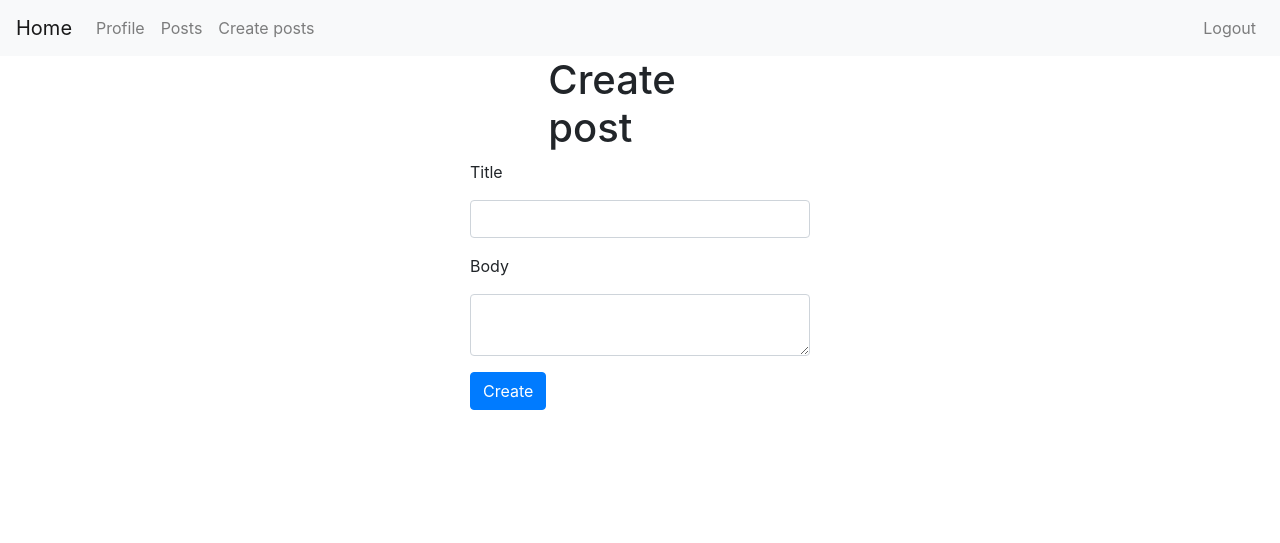
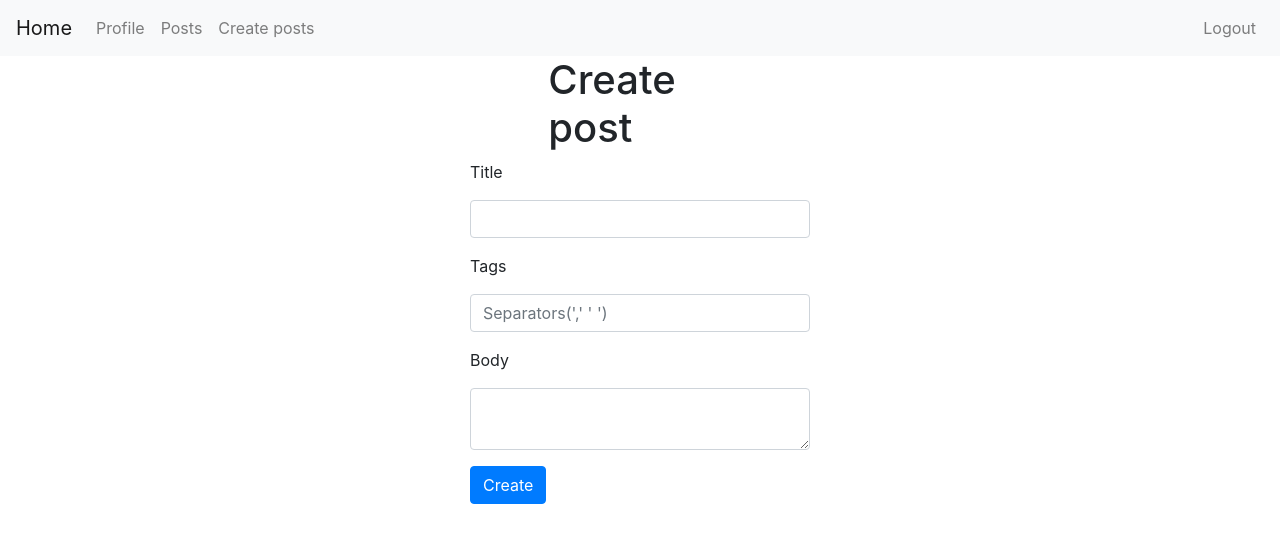
Before and after one commit to Elfreezy/8391, a Flask app: page /posts/create_post in a window 1280 px wide. Shown: the top 543 px of the page. Run offline with Flask 2, Linux system fonts and the light colour scheme; the visitor is signed in with stand-in values (Sample User, id 1); data comes from the database, SQL or seed files in the repository.

Commit message:
added tag

```diff
--- a/app/models.py
+++ b/app/models.py
@@ -1,6 +1,7 @@
 from datetime import datetime
 from slugify import slugify
 from random import randint
+from sqlalchemy import func
 
 from flask_login import UserMixin
 from werkzeug.security import generate_password_hash, check_password_hash
@@ -12,6 +13,12 @@ def slugy(text):
     return slugify(text, separator='-', lowercase=True) + '-' + str(randint(0, 10 ** 10))
 
 
+fck = db.Table('tags',
+                db.Column('tag_id', db.Integer, db.ForeignKey('tag.id'), primary_key=True),
+                db.Column('post_id', db.Integer, db.ForeignKey('post.id'), primary_key=True)
+                )
+
+
 class Post(db.Model):
     __tablename__ = 'post'
     id = db.Column(db.Integer, primary_key=True)
@@ -20,6 +27,7 @@ class Post(db.Model):
     body = db.Column(db.Text)
     created = db.Column(db.DateTime, index=True, default=datetime.utcnow)
     user_id = db.Column(db.Integer, db.ForeignKey('user.id'))
+    tags = db.relationship('Tag', secondary=fck, lazy='dynamic', backref='posts')
 
     def __init__(self, *args, **kwargs):
         super(Post, self).__init__(*args, **kwargs)
@@ -27,6 +35,43 @@ class Post(db.Model):
 
     def get_timestamp(self):
         return self.created.strftime("%d-%m-%Y %H:%M")
+
+    def set_tags(self, tags):
+        symbols = [',']
+        for symbol in symbols:
+            tags = tags.replace(symbol, ' ')
+        tags = tags.split()
+        for tag in tags:
+            tag = tag.lower()
+            created_tag = Tag.query.filter(Tag.title == tag).first()
+            if created_tag is None:
+                tag = Tag(title=tag, posts=[self])
+                db.session.add(tag)
+                db.session.commit()
+            else:
+                created_tag.posts.append(self)
+                db.session.add(created_tag)
+                db.session.commit()
+        # self.tags = tags
+        return
+
+
+class Tag(db.Model):
+    __tablename__ = 'tag'
+    id = db.Column(db.Integer, primary_key=True)
+    title = db.Column(db.String(140))
+
+    def get_posts(self, id):
+        posts = db.session.execute('SELECT post_id FROM tags WHERE tag_id = {}'.format(id))
+        result = []
+        for post in posts:
+            post_id = post[0]
+            result.append(post_id)
+        return result
+
+    def delete_tag(self):
+        db.session.delete(self)
+        db.session.commit()
 
 
 class User(UserMixin, db.Model):
--- a/app/posts/forms.py
+++ b/app/posts/forms.py
@@ -6,3 +6,4 @@ from wtforms.validators import DataRequired
 class PostForm(FlaskForm):
     title = StringField('Title', validators=[DataRequired()])
     body = TextAreaField('Body', validators=[DataRequired()])
+    tags = StringField('Tags')
--- a/app/posts/routes.py
+++ b/app/posts/routes.py
@@ -5,7 +5,7 @@ from datetime import datetime
 
 from app import db
 from app.posts import posts as bp
-from app.models import Post, slugy
+from app.models import Post, Tag, slugy
 from app.posts.forms import PostForm
 
 
@@ -17,6 +17,7 @@ def create_post():
         post = Post(title=form.title.data, body=form.body.data, author=current_user)
         db.session.add(post)
         db.session.commit()
+        post.set_tags(tags=form.tags.data)
         return redirect(url_for('posts.posts'))
     return render_template('posts/create_post.html', form=form)
 
@@ -36,11 +37,13 @@ def edit_post(slug):
     if form.validate_on_submit() and request.method == 'POST':
         post.title, post.body, post.slug = form.title.data, form.body.data, slugy(form.title.data)
         post.created = datetime.utcnow()
+        post.set_tags(tags=form.tags.data)
         db.session.add(post)
         db.session.commit()
         flash('Success')
         return redirect(url_for('posts.post', slug=post.slug, id=post.id))
-    return render_template('posts/edit_post.html', form=form)
+    form.tags.data = 'New_tags'
+    return render_template('posts/edit_post.html', form=form, id=post.id, slug=post.slug, tags=post.tags)
 
 
 @bp.route('/delete/<slug>', methods=['POST', 'GET'])
@@ -60,4 +63,16 @@ def delete_post(slug):
 def post(slug):
     id = request.args.get('id')
     post = Post.query.filter_by(id=id).first()
-    return render_template('posts/post.html', post=post)
+    tags = post.tags
+    return render_template('posts/post.html', post=post, tags=tags)
+
+
+@bp.route('/tag/delete/<slug>', methods=['POST', 'GET'])
+def delete_tag(slug):
+    id = request.args.get('id')
+    tag_id = request.args.get('tag_id')
+    if id and request.method == 'GET':
+        tag = Tag.query.filter_by(id=tag_id).first()
+        tag.delete_tag()
+        flash('Delete is success')
+    return redirect(url_for('posts.edit_post', id=id, slug=slug))
--- a/app/posts/templates/posts/create_post.html
+++ b/app/posts/templates/posts/create_post.html
@@ -14,6 +14,11 @@ Create post
                 {{ form.title(class="form-control") }}
             </div>
             <div class="form-group">
+                <label>{{ form.tags.label }}</label>
+                <input type="text" placeholder="Separators(',' ' ')" name="tags" class="form-control">
+<!--                {{ form.tags(class="form-control") }}-->
+            </div>
+            <div class="form-group">
                 <label>{{ form.body.label }}</label>
                 {{ form.body(class="form-control") }}
             </div>
--- a/app/posts/templates/posts/post.html
+++ b/app/posts/templates/posts/post.html
@@ -9,6 +9,9 @@
     <div class="card" style="width: 50rem;">
         <div class="card-body">
             <h6 class="card-subtitle mb-2 text-muted"> {{ post.get_timestamp() }} </h6>
+            {% for tag in tags %}
+                <a href="#" class="badge badge-dark">{{ tag.title }}</a>
+            {% endfor %}
             <p class="card-text"> {{ post.body }} </p>
         </div>
     </div>
--- a/app/posts/templates/posts/posts.html
+++ b/app/posts/templates/posts/posts.html
@@ -7,11 +7,15 @@ All Posts
 {% block content %}
 <div class="card-columns">
 {% for post in posts %}
+    {% set tags=post.tags %}
     <div class="card">
         <div class="card-header">
             {{ post.get_timestamp() }}
         </div>
         <div class="card-body">
+            {% for tag in tags %}
+                <a href="#" class="badge badge-dark">{{ tag.title }}</a>
+            {% endfor %}
             <h4 class="card-title">{{ post.title }}</h4>
             <p class="card-text">{{ post.body }}</p>
             <a href="{{ url_for('posts.post', slug=post.slug, id=post.id) }}" class="btn btn-primary">Read</a>
--- a/config.py
+++ b/config.py
@@ -12,3 +12,8 @@ class Config(object):
     SECRET_KEY = environ.get('SECRET_KEY') or 'secret_key'
     SQLALCHEMY_DATABASE_URI = environ.get('SQLALCHEMY_DATABASE_URI') or 'sqlite:///' + os.path.join(basedir, 'app.db')
     SQLALCHEMY_TRACK_MODIFICATIONS = False
+
+    SERVER = environ.get('SERVER') or '127.0.0.1'
+    MAIL_PORT = int(environ.get('MAIL_PORT') or 25)
+    MAIL_SERVER = environ.get('MAIL_SERVER')
+    ADMINS = ['alicapolice@yandex.ru']
```
Also changed, not shown: app/__init__.py (+13 -2 lines), app/posts/templates/posts/edit_post.html (+22 -0 lines), README.md.
